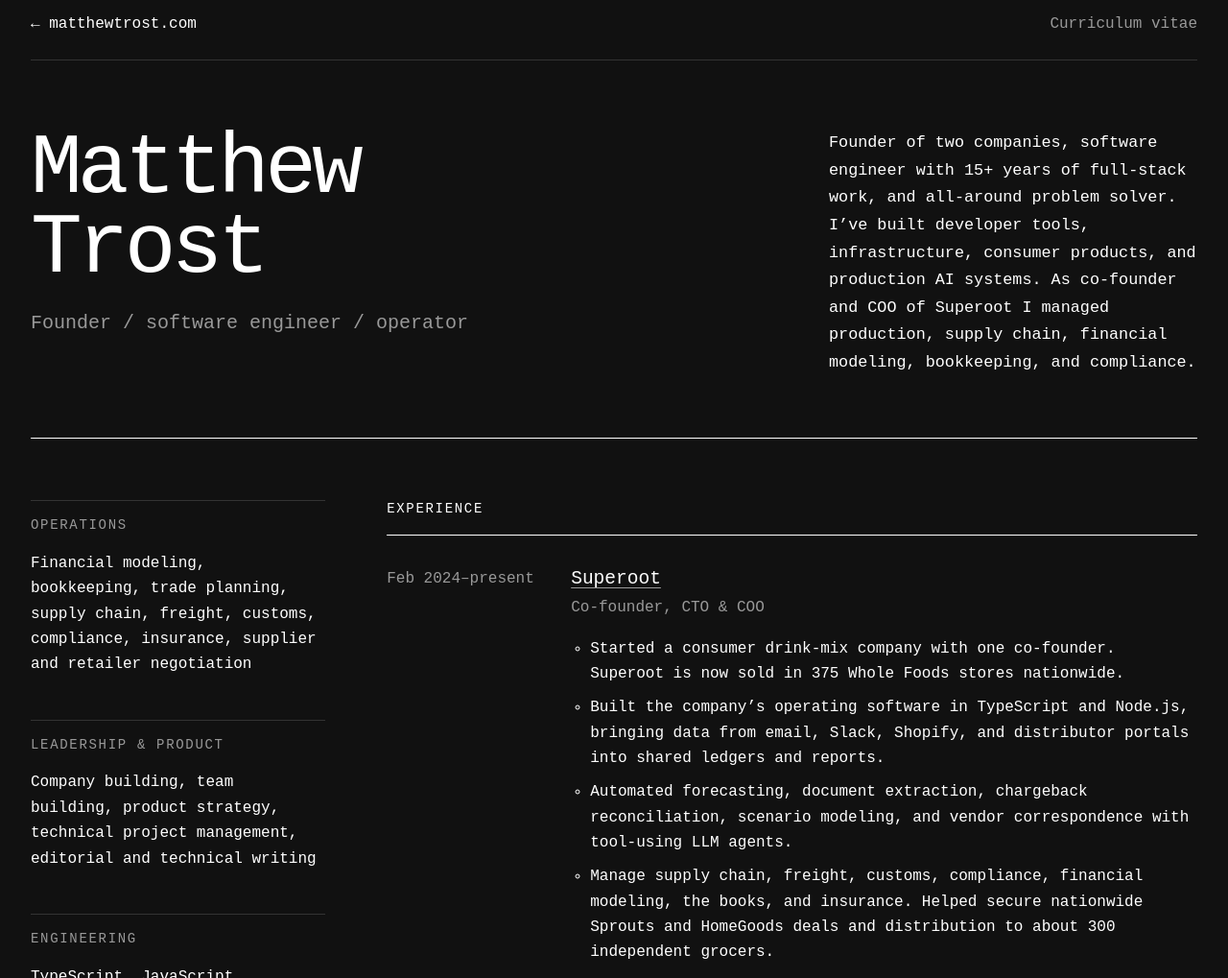
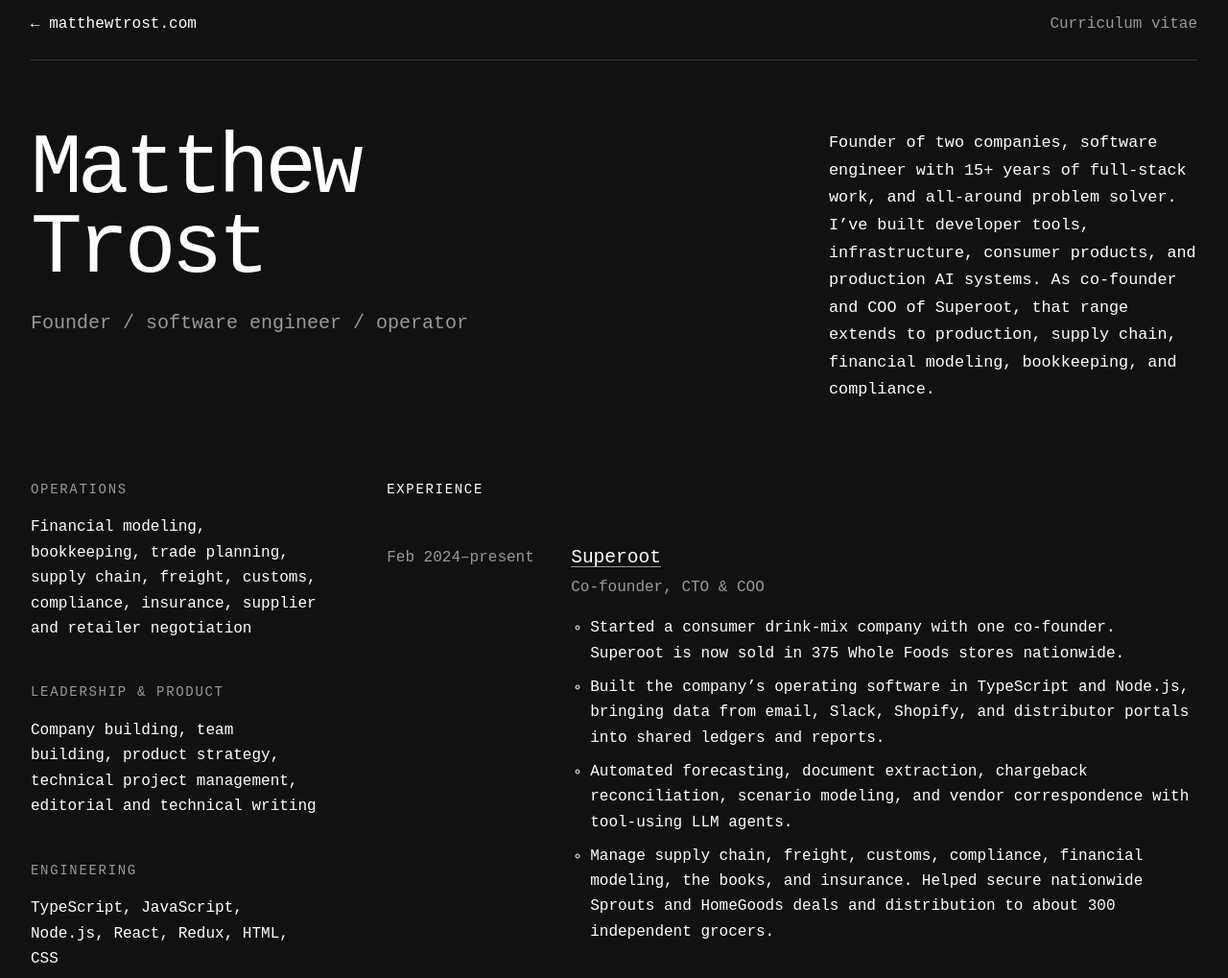
Before and after one commit to tsortwehttam/matthewtrost.com, a website: page site/cv.html in a window 1280 px wide. Shown: the part 20-1039 px from the top of the page at 96% size. Drawn offline with Linux system fonts and the light colour scheme; a web font is replaced by a local one.

Commit message:
Replace CV rules with spacing

```diff
--- a/site/cv.html
+++ b/site/cv.html
@@ -125,8 +125,7 @@
         display: grid;
         grid-template-columns: minmax(0, 2fr) minmax(16rem, 1fr);
         gap: 4rem;
-        padding: 4.5rem 0 4rem;
-        border-bottom: 1px solid var(--fg);
+        padding: 4.5rem 0 3rem;
       }
 
       h1,
@@ -163,7 +162,7 @@
         display: grid;
         grid-template-columns: minmax(13rem, 0.8fr) minmax(0, 2.2fr);
         gap: 4rem;
-        padding-top: 4rem;
+        padding-top: 2rem;
       }
 
       .sidebar {
@@ -180,11 +179,6 @@
         letter-spacing: 0.12em;
         line-height: 1.4;
         text-transform: uppercase;
-      }
-
-      .side-block {
-        padding-top: 1rem;
-        border-top: 1px solid var(--rule);
       }
 
       .side-title {
@@ -230,7 +224,6 @@
 
       .experience > .section-title {
         padding-bottom: 1rem;
-        border-bottom: 1px solid var(--fg);
       }
 
       .role {
@@ -238,7 +231,6 @@
         grid-template-columns: 10.5rem minmax(0, 1fr);
         gap: 1.5rem;
         padding: 2rem 0;
-        border-bottom: 1px solid var(--rule);
       }
 
       .dates {
@@ -424,7 +416,7 @@
         <p class="summary">
           Founder of two companies, software engineer with 15+ years of full-stack work, and all-around problem solver.
           I’ve built developer tools, infrastructure, consumer products, and production AI systems. As co-founder and
-          COO of Superoot I managed production, supply chain, financial modeling, bookkeeping, and compliance.
+          COO of Superoot, that range extends to production, supply chain, financial modeling, bookkeeping, and compliance.
         </p>
       </header>
 
```
